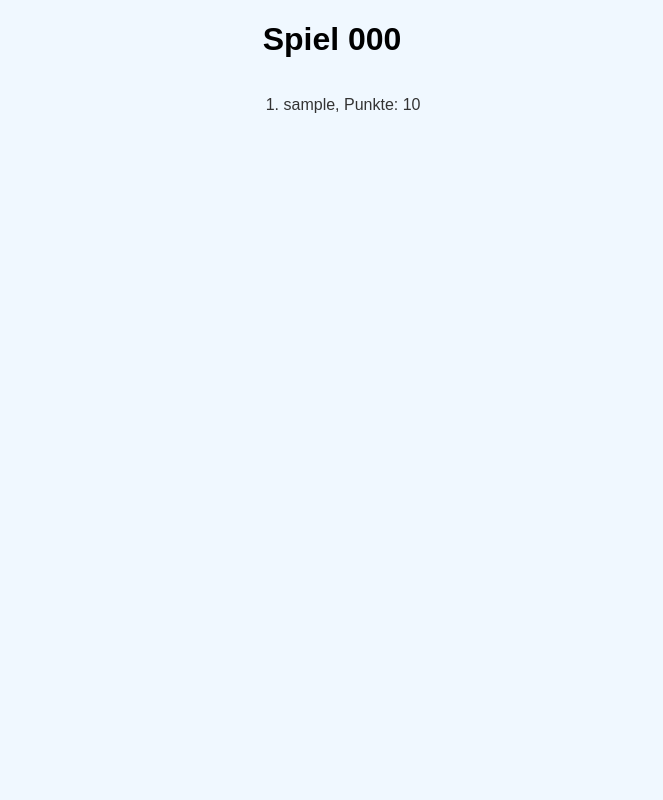
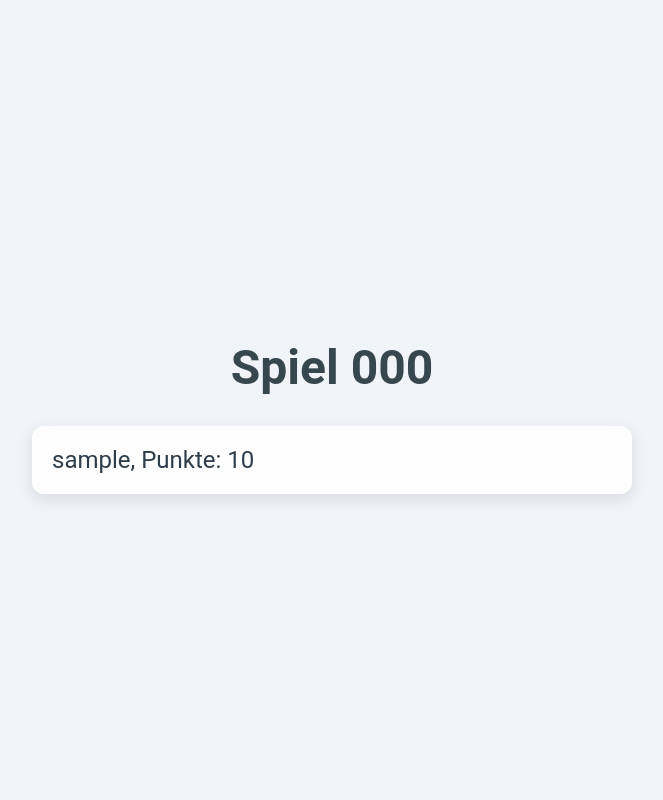
Before and after one commit to efva-hpi/server, a Flask app: template templates/scoreboard.html in a window 1280 px wide. Shown: the whole page, without its empty margins (308-971 px from the left). Run offline with Flask 3, Linux system fonts and the light colour scheme; the template is opened without the code that fills it: most values are stand-ins (such as "Sample title", 1, 10 or a date in 2020); parts of the project's set-up code (start-up, migrations or seed data) failed here and were passed over; some libraries are stand-ins or nearby versions.

Commit message:
scoreboard desing

```diff
--- /dev/null
+++ b/static/scoreboard.css
@@ -0,0 +1,57 @@
+/* Styles für das Scoreboard */
+body {
+    background-color: #f0f4f8;
+    font-family: 'Roboto', sans-serif;
+    color: #2e3d49;
+    display: flex;
+    flex-direction: column;
+    align-items: center;
+    justify-content: center;
+    height: 100vh;
+    margin: 0;
+    padding: 20px;
+    box-sizing: border-box;
+}
+
+h1 {
+    color: #37474f;
+    font-size: 3rem;
+    margin-bottom: 30px;
+    text-align: center;
+}
+
+ol {
+    list-style-type: none;
+    padding: 0;
+    width: 100%;
+    max-width: 600px;
+    margin: 0 auto;
+    background: rgba(255, 255, 255, 0.95);
+    border-radius: 12px;
+    box-shadow: 0 5px 15px rgba(0, 0, 0, 0.1);
+}
+
+li {
+    padding: 20px;
+    font-size: 1.5rem;
+    border-bottom: 1px solid #e0e0e0;
+    display: flex;
+    justify-content: space-between;
+    align-items: center;
+}
+
+li:last-child {
+    border-bottom: none;
+}
+
+@media screen and (max-width: 600px) {
+    h1 {
+        font-size: 2rem;
+        margin-bottom: 20px;
+    }
+
+    li {
+        font-size: 1.2rem;
+        padding: 15px;
+    }
+}
--- a/templates/scoreboard.html
+++ b/templates/scoreboard.html
@@ -3,6 +3,7 @@
 <head>
     <title>EFVA</title>
     <link rel="stylesheet" href="../static/style.css">
+    <link rel="stylesheet" href="../static/scoreboard.css">
     <link rel="icon" type="image/svg+xml" href="../static/favicon.svg">
     <link rel="icon" type="image/png" href="../static/favicon.png">
 </head>
```
